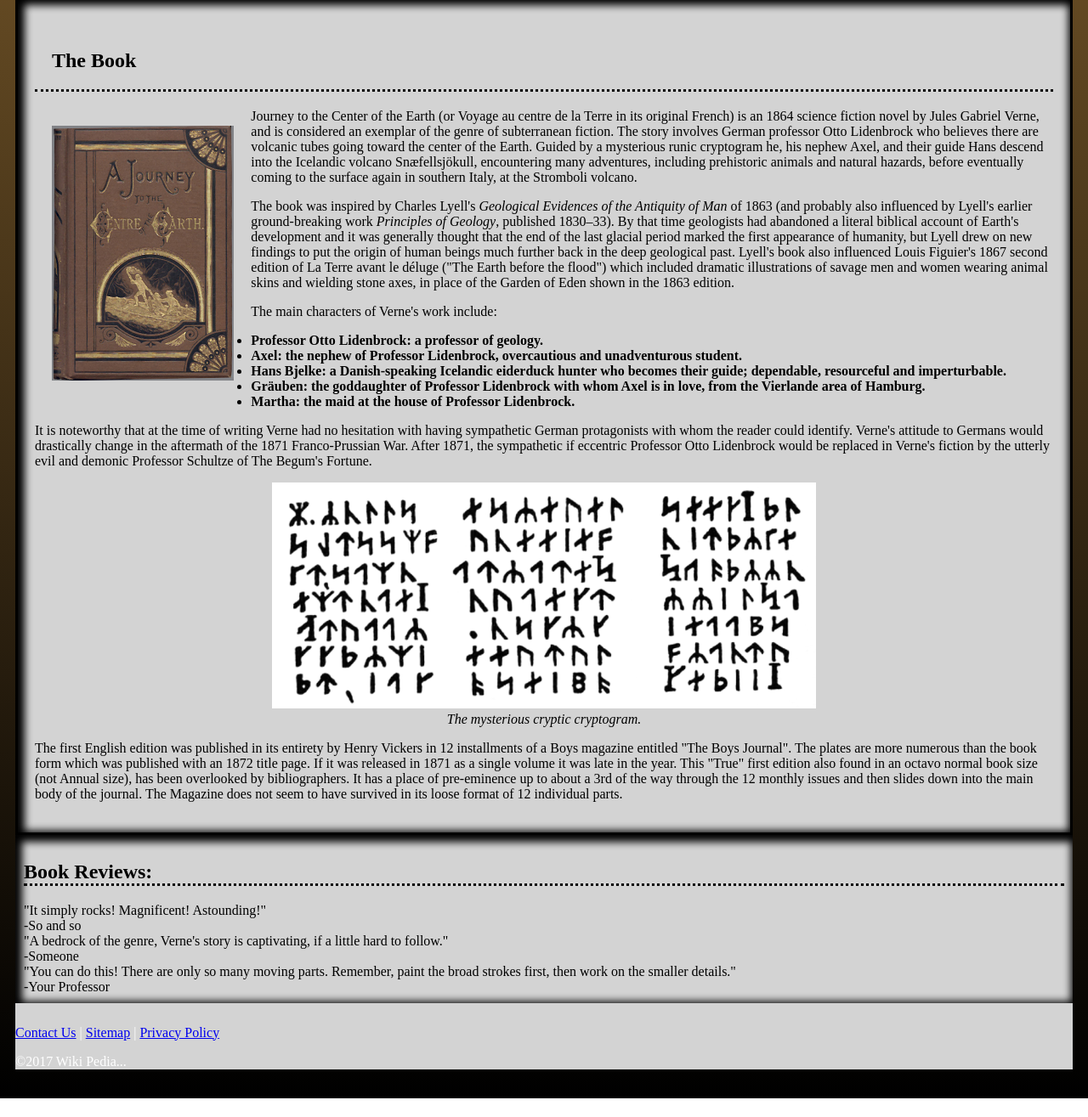
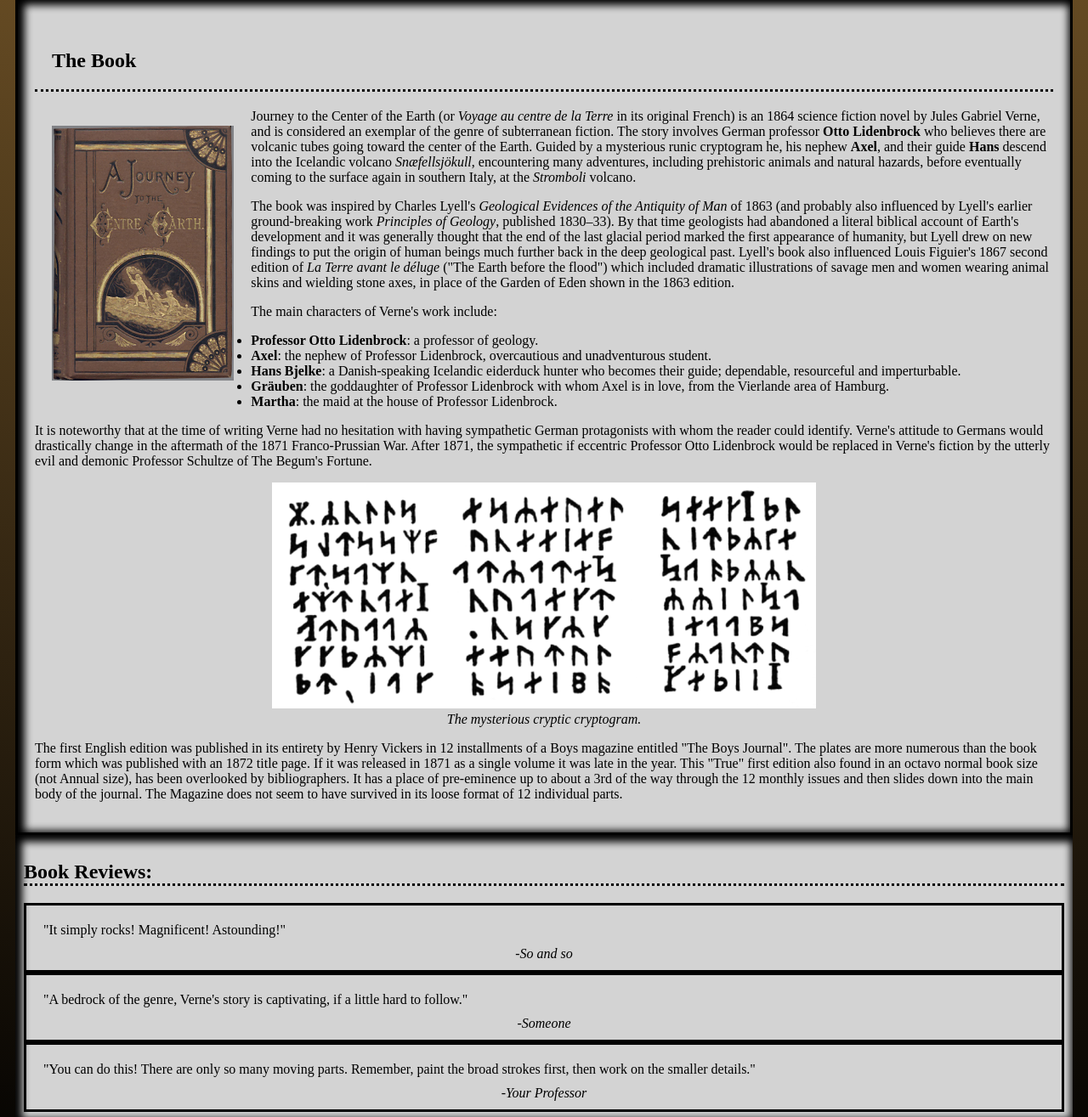
Before and after one commit to RVCC-IDMX/midterm-ntabora, a plain HTML site: page index.html in a window 1280 px wide. Shown: the part 259-1574 px from the top of the page at 85% size. Before the commit the page ends 1552 px from the top, so only its background shows below. Drawn offline with Linux system fonts and the light colour scheme.

Commit message:
media statese

```diff
--- a/css/style.css
+++ b/css/style.css
@@ -2,16 +2,36 @@
 /*Nathaniel Tabora*/
 
 header{
+    display: grid;
     background-image: url(/img/cave.jpg); /* https://smallbusiness.chron.com/add-image-css-file-51301.html*/
     text-align: center;
     text-shadow: 3px 3px 3px black;
     color: rgb(255,255,255);
     padding: 40px;
+    grid-area: header;
 }
 body{
     background-image: linear-gradient(to bottom, #765729, #000000);
     color: white;
     padding: 10px;
+    display: grid; /*https://css-tricks.com/snippets/css/complete-guide-grid/*/
+    grid-template-columns: 3fr 1fr;
+
+    /*
+    grid-template-areas:
+                        "header header"
+                         "nav nav"
+                         "main main2"
+                         "footer footer";
+                         */
+    grid-template-columns: 1fr;
+    grid-template-areas:
+                         "header"
+                          "nav"
+                          "main"
+                          "main2"
+                          "footer";
+
 }
 
     nav {
@@ -19,6 +39,7 @@ nav {
         text-align: center;
         box-shadow: inset 3px 3px 10px 5px #000; /*https://css-tricks.com/snippets/css/css-box-shadow/ for inset graphic command*/
         background-color: lightgrey;
+        grid-area: nav;
     }
 
     nav li {
@@ -32,6 +53,7 @@ main{
         border: 3px solid;
         padding: 20px;
         box-shadow: inset 3px 3px 10px 5px #000;
+        grid-area: main;
     }
 
             main h2{
@@ -39,10 +61,20 @@ main h2{
                 border-bottom: dotted;
             }
 
-main li {
+            .character{
                 font-weight: bold;
             }
 
+            [lang=fr]{
+                font-style: italic;
+            }
+            [lang=it]{
+                font-style: italic;
+            }
+            [lang=is]{
+                font-style: italic;
+
+            }
             #cover{
                 float: left;
                 padding: 20px;
@@ -62,20 +94,28 @@ aside{
         color: #000;
         padding: 10px;
         box-shadow: inset 3px 3px 10px 5px #000;
-    display: grid;
+        grid-area: main2;
+
     }
-
             aside h2{
                 border-bottom: dotted;
                 }
 
-#opinion{
+            .submission {
                     border: 3px solid;
                     padding: 10px;
+                }
+            .opinion{
+                padding: 10px;
+            }
+            .signature{
+                text-align: center;
+                font-style: italic;
             }
 
 footer {
     padding-top: 10px;
     background-color: lightgray;
     border: 3px #886644;
+    grid-area: footer;
 }
```
Lines whose indentation alone changed are shown as unchanged.
